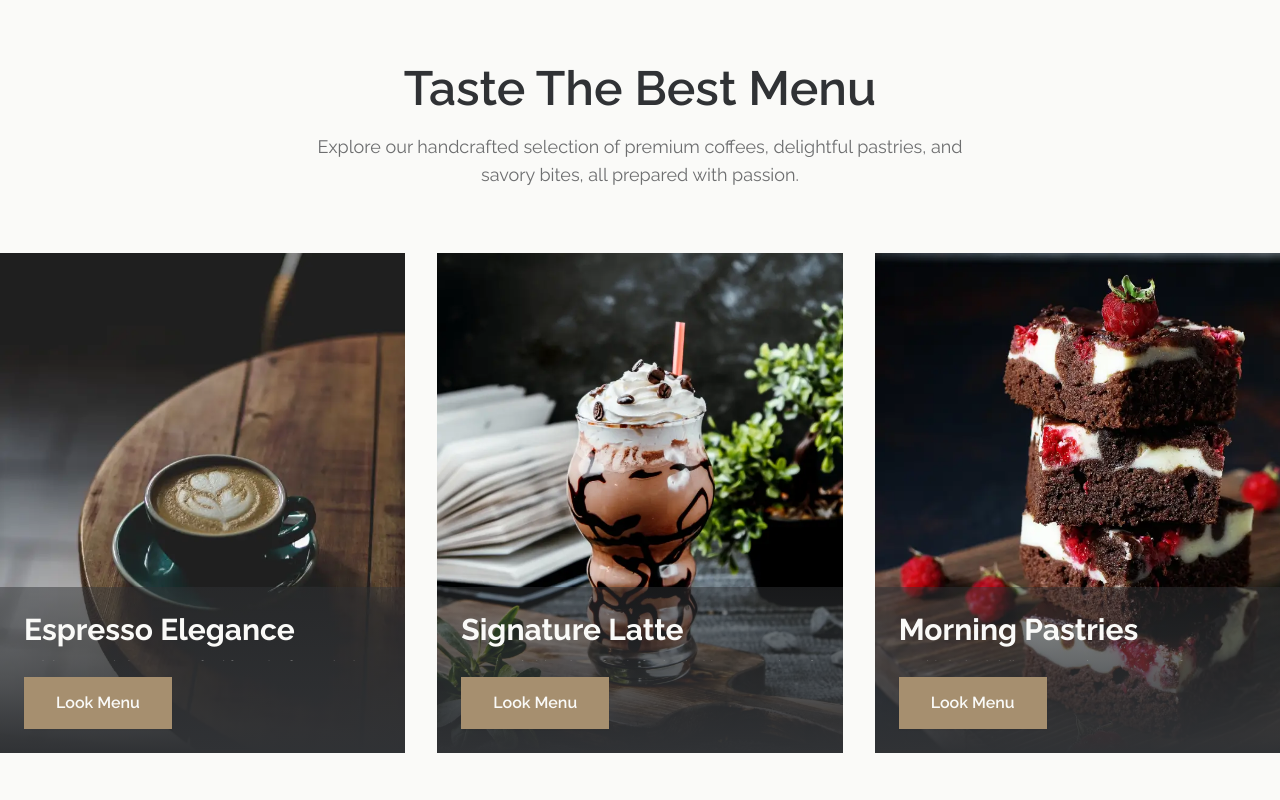
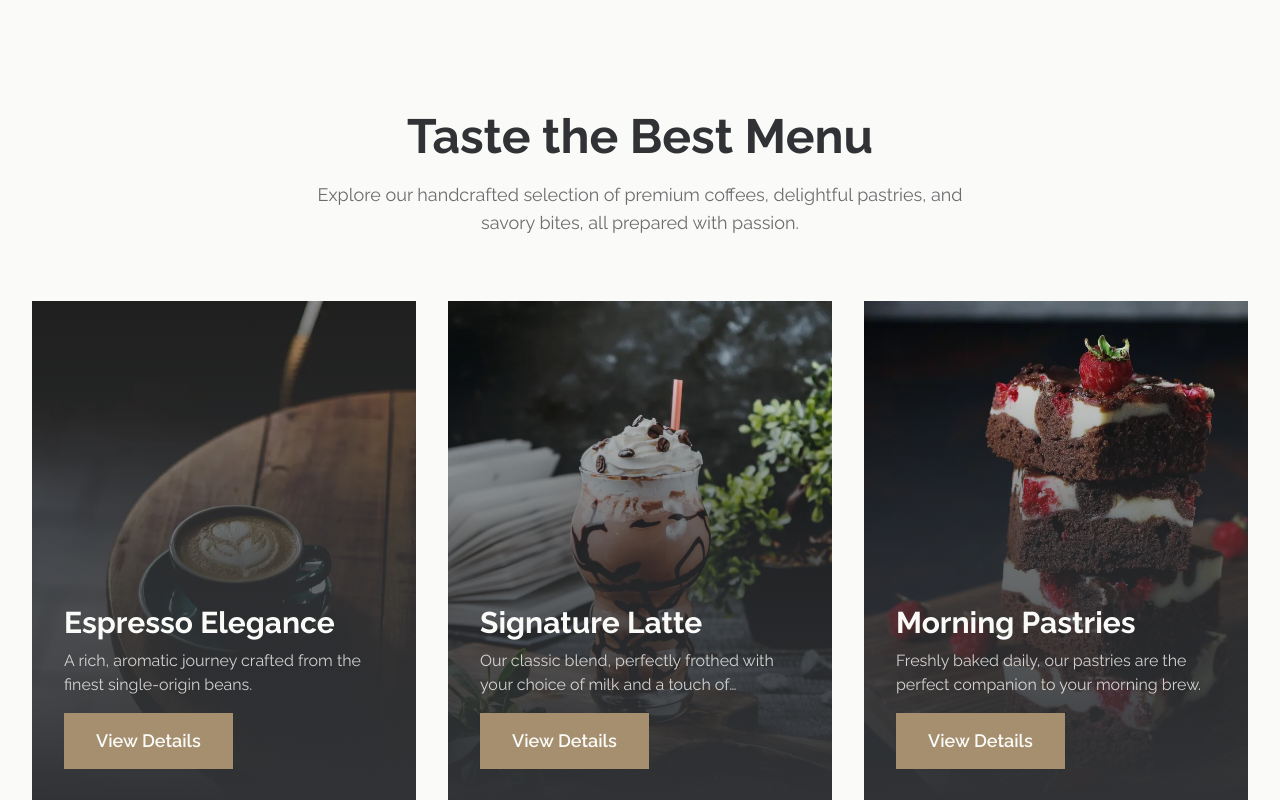
Before and after one commit to viktor-codes/coffe-shop, a Next.js app: page / in a window 1280 px wide. Shown: the part 1660-2460 px from the top of the page. Built offline with nearby package versions, Linux system fonts and the light colour scheme.

Commit message:
update menu section

```diff
--- a/app/page.tsx
+++ b/app/page.tsx
@@ -9,6 +9,7 @@ import Reservation from '@/components/sections/reservation/reservation'
 import Articles from '@/components/sections/articles/articles'
 
 import { features } from '@/config/features'
+import { menuItems } from '@/config/menu'
 
 export default function Home() {
 	return (
@@ -16,12 +17,8 @@ export default function Home() {
 			<Navbar />
 			<Hero />
 			{/* Features Section */}
-			<Features
-				features={features}
-				title='Why We Are Special Cafe'
-				description="We believe great coffee is only part of the story. It's about combining exceptional flavor with an unmatched cozy experience."
-			/>
-			<Menu />
+			<Features features={features} />
+			<Menu items={menuItems} />
 			<About />
 			<Testimonials />
 			<Reservation />
--- a/components/sections/features/index.ts
+++ b/components/sections/features/index.ts
@@ -0,0 +1,2 @@
+export { default } from './features'
+export type { FeaturesProps, FeatureCardProps } from './features.types'
--- a/components/sections/menu/index.ts
+++ b/components/sections/menu/index.ts
@@ -0,0 +1,2 @@
+export { default } from './menu'
+export type { MenuProps, MenuItemCardProps } from './menu.types'
--- a/components/sections/menu/menu-item.tsx
+++ b/components/sections/menu/menu-item.tsx
@@ -0,0 +1,52 @@
+import Image from 'next/image'
+import Link from 'next/link'
+import Button from '@/components/ui/button'
+import { MenuItemCardProps } from './menu.types'
+
+/**
+ * Individual menu item card with image and overlay content
+ */
+const MenuItemCard = ({ item, showPrice = false }: MenuItemCardProps) => {
+	return (
+		<article className='relative w-full h-[500px] overflow-hidden group'>
+			{/* Background Image */}
+			<Image
+				src={item.image}
+				alt={item.title}
+				fill
+				className='object-cover object-center transition-transform duration-500 group-hover:scale-105'
+				sizes='(max-width: 768px) 100vw, (max-width: 1024px) 50vw, 33vw'
+			/>
+
+			{/* Gradient Overlay */}
+			<div className='absolute inset-0 bg-gradient-to-t from-dark via-dark/70 to-transparent' />
+
+			{/* Content Overlay */}
+			<div className='absolute bottom-0 left-0 right-0 p-6 sm:p-8 flex flex-col justify-end text-light z-10 transition-all duration-300'>
+				{/* Title */}
+				<h3 className='text-2xl sm:text-3xl font-bold mb-2 leading-tight'>
+					{item.title}
+				</h3>
+
+				{/* Price (if shown) */}
+				{showPrice && item.price && (
+					<p className='text-xl font-semibold text-primary mb-2'>
+						${item.price.toFixed(2)}
+					</p>
+				)}
+
+				{/* Description */}
+				<p className='text-light/80 text-sm sm:text-base mb-4 line-clamp-2'>
+					{item.description}
+				</p>
+
+				{/* CTA Button */}
+				<Button href={`/menu#${item.id}`} size='lg' className='self-start'>
+					View Details
+				</Button>
+			</div>
+		</article>
+	)
+}
+
+export default MenuItemCard
--- a/components/sections/menu/menu.tsx
+++ b/components/sections/menu/menu.tsx
@@ -1,86 +1,39 @@
-import Image from 'next/image'
+import Section from '@/components/ui/section/section'
+import SectionHeader from '@/components/ui/section-header'
+import MenuItemCard from './menu-item'
+import { MenuProps } from './menu.types'
 
-// Assuming you have images like this in your assets folder
-import menuImage1 from '@/assets/menu-item-1.webp'
-import menuImage2 from '@/assets/menu-item-2.webp'
-import menuImage3 from '@/assets/menu-item-3.webp'
+/**
+ * Menu section displaying featured items
+ *
+ * @example
+ * <Menu items={menuItems} title="Our Menu" showPrices />
+ */
+const Menu = ({
+	items,
+	title = 'Taste the Best Menu',
+	description = 'Explore our handcrafted selection of premium coffees, delightful pastries, and savory bites, all prepared with passion.',
+	showPrices = false,
+	className = '',
+}: MenuProps) => {
+	return (
+		<Section
+			variant='light'
+			spacing='lg'
+			className={className}
+			aria-labelledby='menu-heading'
+		>
+			{/* Section Header */}
+			<SectionHeader title={title} description={description} />
 
-// Define the content for your menu cards
-const menuItems = [
-	{
-		image: menuImage1,
-		title: 'Espresso Elegance',
-		description:
-			'A rich, aromatic journey crafted from the finest single-origin beans.',
-		link: '#', // Link to your full menu page/section
-	},
-	{
-		image: menuImage2,
-		title: 'Signature Latte',
-		description:
-			'Our classic blend, perfectly frothed with your choice of milk and a touch of sweetness.',
-		link: '#',
-	},
-	{
-		image: menuImage3,
-		title: 'Morning Pastries',
-		description:
-			'Freshly baked daily, our pastries are the perfect companion to your morning brew.',
-		link: '#',
-	},
-]
-
-const menu = () => {
-	return (
-		<section className='py-20 bg-light'>
-			{' '}
-			{/* Added bg-light for contrast with the previous section */}
-			<div className='text-center mb-16'>
-				{' '}
-				{/* Added margin-bottom */}
-				<h2 className='capitalize text-dark text-5xl font-semibold leading-[120%] mb-4'>
-					Taste the Best Menu
-				</h2>
-				<p className='text-lg text-dark/70 max-w-2xl mx-auto'>
-					Explore our handcrafted selection of premium coffees, delightful
-					pastries, and savory bites, all prepared with passion.
-				</p>
-			</div>
-			<div className='2xl:max-w-7xl container mx-auto grid grid-cols-1 md:grid-cols-2 lg:grid-cols-3 gap-8'>
-				{menuItems.map((item, index) => (
-					<div
-						key={index}
-						className='relative w-full h-[500px] overflow-hidden'
-					>
-						{/* Background Image */}
-						<Image
-							src={item.image}
-							alt={item.title}
-							className='h-full object-cover object-center transition-transform duration-500 group-hover:scale-105'
-						/>
-
-						{/* Content Overlay (bottom 1/3) */}
-						<div className='absolute bottom-0 left-0 right-0 h-1/3 bg-linear-to-t from-dark to-dark/50 p-6 flex flex-col justify-end text-light transition-all duration-300 group-hover:h-2/5'>
-							{' '}
-							{/* Adjusted height and gradient */}
-							<h4 className='text-3xl font-bold mb-2 leading-tight'>
-								{item.title}
-							</h4>
-							<p className='text-light/80 text-sm mb-4 line-clamp-2'>
-								{' '}
-								{/* line-clamp to limit description */}
-								{item.description}
-							</p>
-							{/* Reused Button from Hero Section */}
-							<button className='self-start font-semibold bg-primary px-8 py-3.5 text-light shadow-xs cursor-pointer hover:scale-105 transition-all whitespace-nowrap'>
-								Look Menu
-							</button>
-						</div>
-					</div>
+			{/* Menu Grid */}
+			<div className='grid grid-cols-1 md:grid-cols-2 lg:grid-cols-3 gap-6 lg:gap-8'>
+				{items.map(item => (
+					<MenuItemCard key={item.id} item={item} showPrice={showPrices} />
 				))}
 			</div>
-		</section>
+		</Section>
 	)
 }
 
-export default menu
+export default Menu
--- a/components/sections/menu/menu.types.ts
+++ b/components/sections/menu/menu.types.ts
@@ -0,0 +1,23 @@
+import { StaticImageData } from 'next/image'
+
+export interface MenuItem {
+	id: string
+	title: string
+	description: string
+	image: StaticImageData
+	category: 'coffee' | 'pastry' | 'special'
+	price?: number
+}
+
+export interface MenuProps {
+	items: MenuItem[]
+	title?: string
+	description?: string
+	showPrices?: boolean
+	className?: string
+}
+
+export interface MenuItemCardProps {
+	item: MenuItem
+	showPrice?: boolean
+}
```
Also changed, not shown: components/sections/features/features.tsx (+0 -79 lines).
